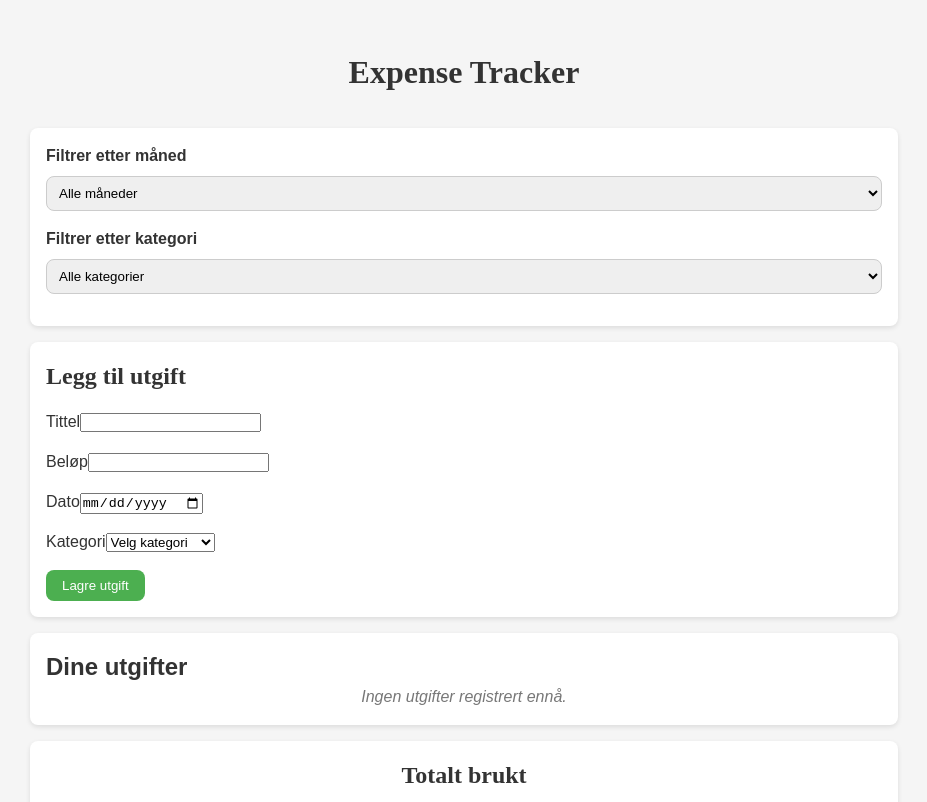
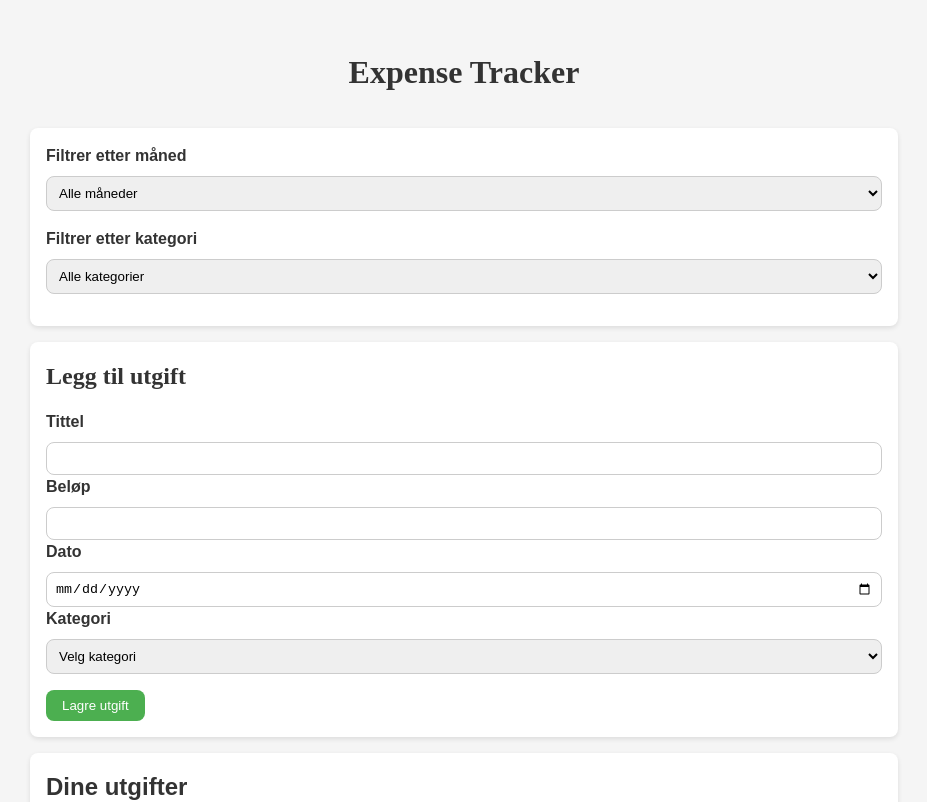
Before and after one commit to moa-reidar/ass-3-frontend, a React (Vite) app in the folder assignment_3/: page / in a window 1280 px wide. Shown: the top 802 px of the page, without its empty margins (176-1103 px from the left). Built offline with nearby package versions, Linux system fonts and the light colour scheme.

Commit message:
Improved form layout by aligning labels and inputs and making fields full width. added spacing between category field and submit button, and between amount and edit buttons for better layout

```diff
--- a/assignment_3/src/css/style.css
+++ b/assignment_3/src/css/style.css
@@ -24,8 +24,18 @@
 }
 
 /* Komponent-detaljer */
-  .expense-form__group {
-    margin-bottom: var(--spacing-medium);
+.expense-form__group label {
+    display: block;
+    margin-bottom: var(--spacing-small);
+    font-weight: bold;
+}
+
+.expense-form__group input,
+.expense-form__group select {
+    width: 100%;
+    padding: var(--spacing-small);
+    border-radius: var(--border-radius);
+    border: 1px solid #ccc;
 }
 
 .expense-form__title {
@@ -46,6 +56,7 @@
     padding: var(--spacing-small) var(--spacing-medium);
     border-radius: var(--border-radius);
     cursor: pointer;
+    margin-top: var(--spacing-medium);
 }
 
 .expense-form__submit:hover {
@@ -61,6 +72,10 @@
 
 .expense-item__info {
     flex-grow: 1;
+}
+
+.expense-item__amount {
+    margin-right: var(--spacing-small);
 }
 
 .expense-item__actions {
@@ -120,7 +135,6 @@
     font-style: italic;
 }
 
-
 .expense-list__items {
     list-style: none;
     padding: 0;
```
Lines whose indentation alone changed are shown as unchanged.
